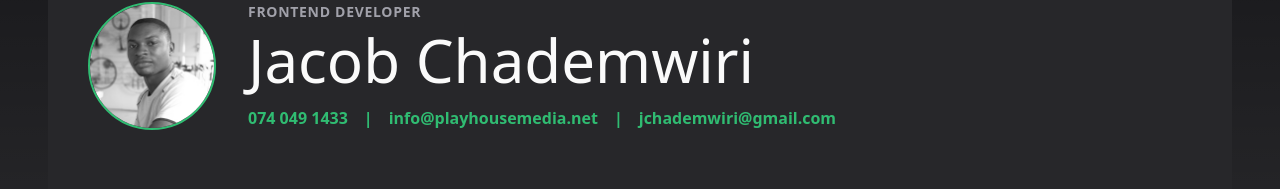
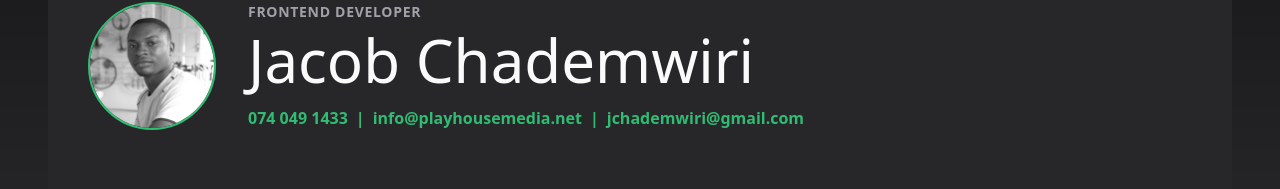
Before and after one commit to jchademwiri/jacob-portfolio-v2, a Next.js app: page / in a window 1280 px wide. Shown: the part 86-275 px from the top of the page. Built offline with nearby package versions, Linux system fonts and the light colour scheme.

Commit message:
contact layout fixed

```diff
--- a/src/components/About.tsx
+++ b/src/components/About.tsx
@@ -33,17 +33,16 @@ export const About = ({
 					<h1 className='font-sans text-4xl text-zinc-50 lg:text-6xl'>
 						{title}
 					</h1>
-					<div className='text-[#30bc72] font-semibold my-4 flex gap-4 ' >
+					<div className='text-[#30bc72] font-medium md:font-semibold my-4 flex flex-wrap gap-2 ' >
 
 						<Link href={`tel:+27740491433`} >
 							074 049 1433
 						</Link>
-
-						|
+						<span>|</span>
 						<Link href={`mailto:info@playhousemedia.net`}>
 							info@playhousemedia.net
 						</Link>
-						|
+						<span>|</span>
 						<Link href={`mailto:jchademwiri@gmail.com`}>
 							jchademwiri@gmail.com
 						</Link>
```
